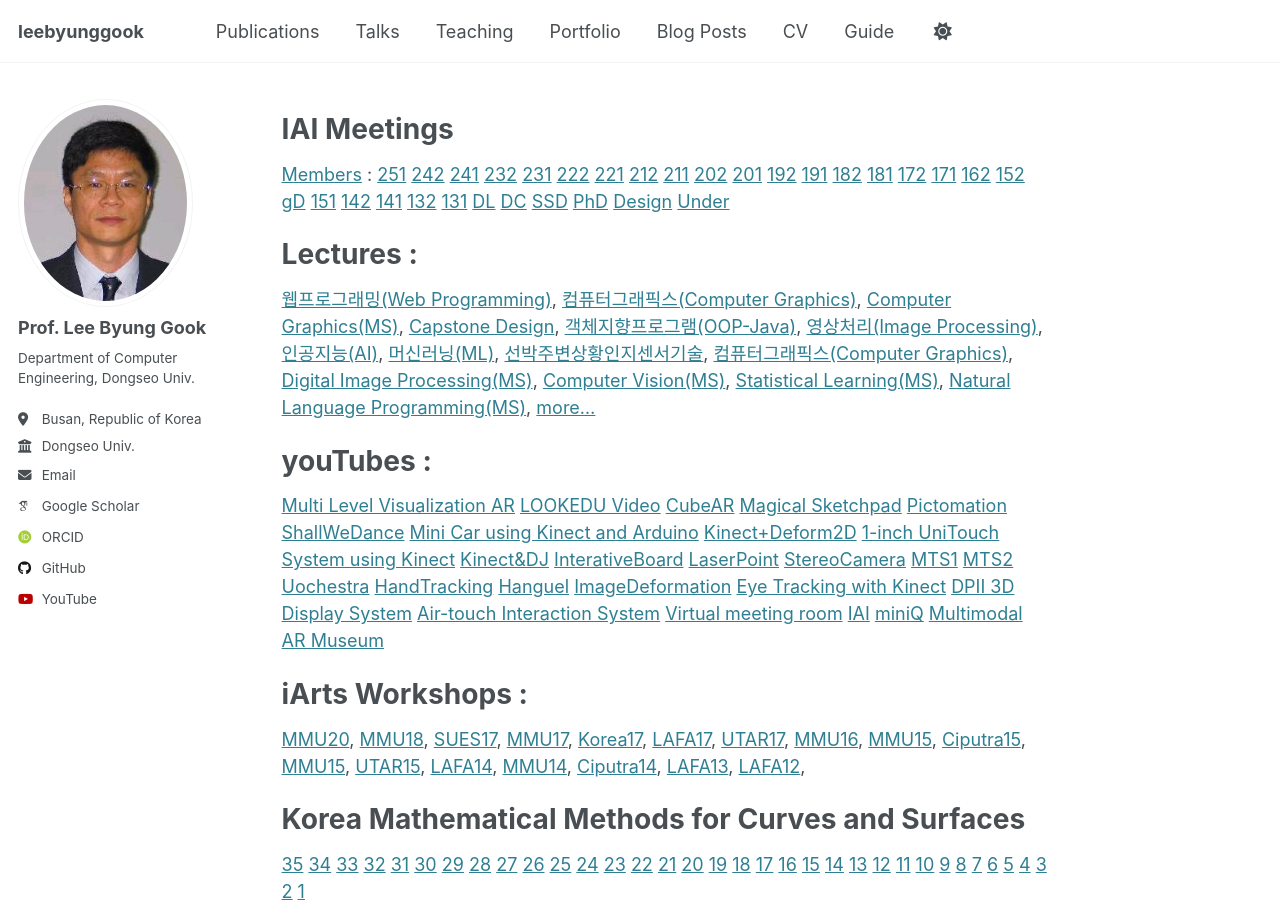
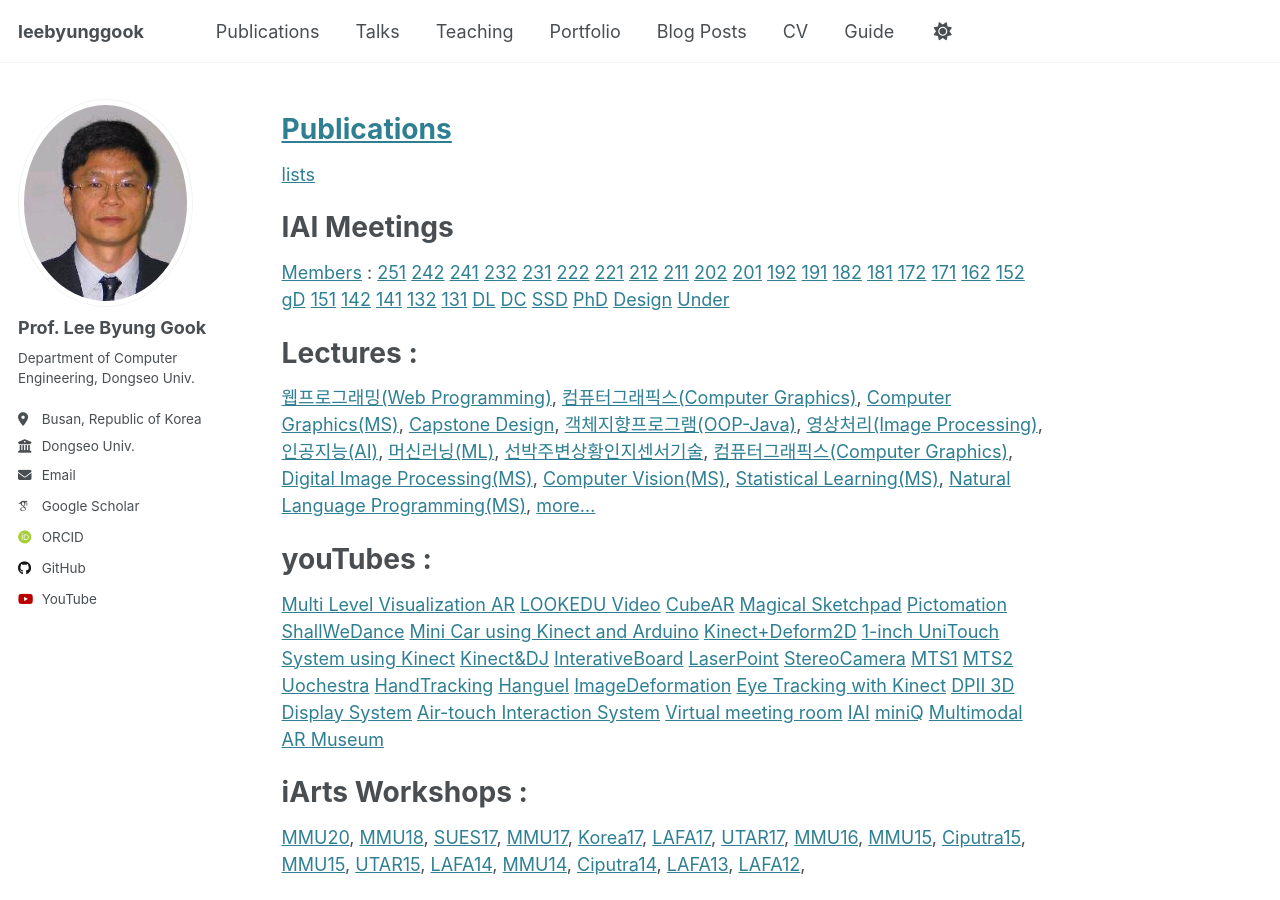
Before and after one commit to leebyunggook/leebyunggook.github.io, a Jekyll site: the page built from _pages/about.md, in a window 1280 px wide and 900 px high. Built offline with Jekyll 4.4.1, drawn with Linux system fonts in a browser that asks for light colours; some web fonts are replaced.

Commit message:
Update about.md

```diff
--- a/_pages/about.md
+++ b/_pages/about.md
@@ -6,6 +6,10 @@ redirect_from:
   - /about/
   - /about.html
 ---
+
+[Publications](https://docs.google.com/document/d/1ihRK-oNP-g5SIBHA_Enh2znHGlsM39e5hsz3e3ppj-I/edit?tab=t.0)
+======
+[lists](https://docs.google.com/document/d/1ihRK-oNP-g5SIBHA_Enh2znHGlsM39e5hsz3e3ppj-I/edit?tab=t.0)
 
 IAI Meetings
 ======
```
